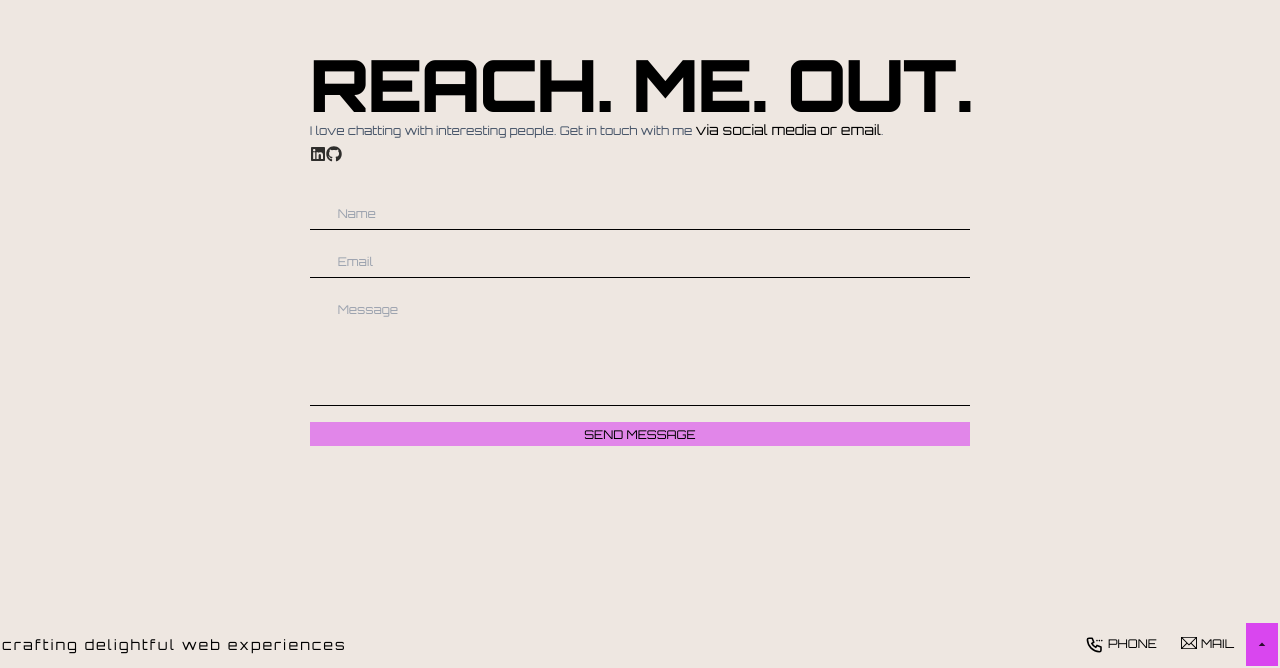
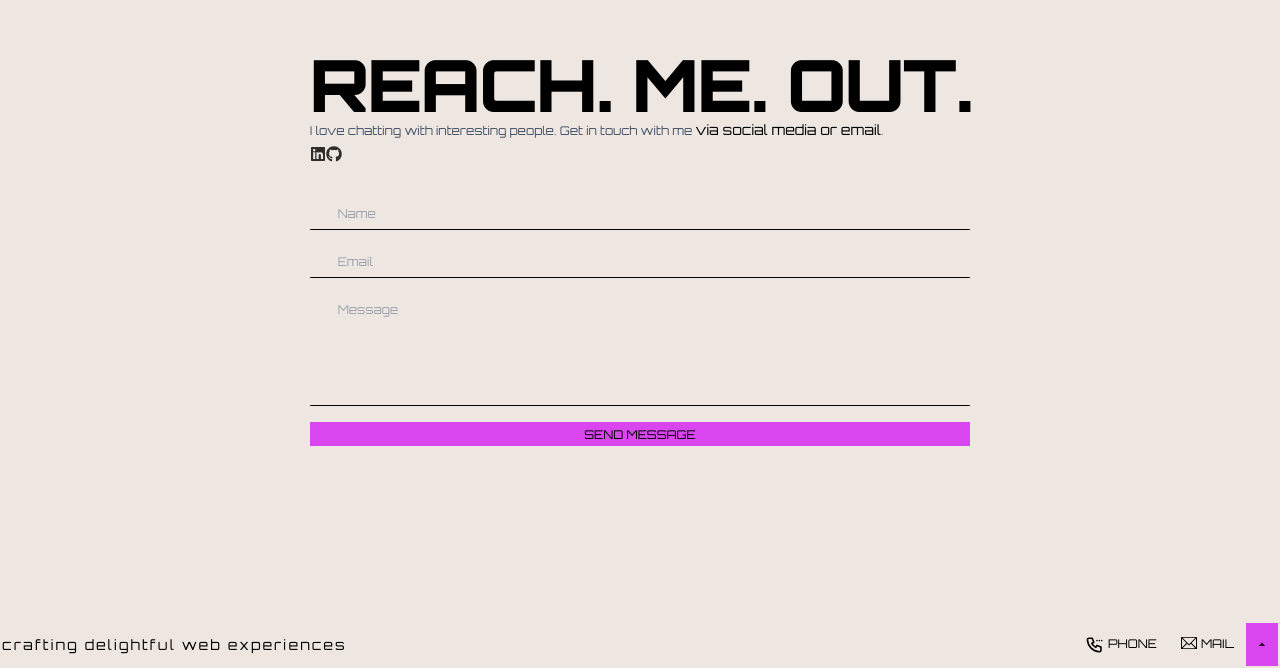
Before and after one commit to DiegoCstyles/portfolio, a Next.js app: page / in a window 1280 px wide. Shown: the part 3269-3937 px from the top of the page. Built offline with nearby package versions, Linux system fonts and the light colour scheme.

Commit message:
Update Section.tsx

```diff
--- a/components/Contact/Section.tsx
+++ b/components/Contact/Section.tsx
@@ -116,7 +116,7 @@ const Section = ({ currentLanguage }: ContactProps) => {
                 required
               ></textarea>
 
-              <button type="submit" className="flex flex-col items-center justify-center zoom-effect bg-fuchsia-500/60 dark:bg-fuchsia-500/60 text-black dark:text-white hover:visible pb-[2px] pt-1 text-xs uppercase leading-normal transition delay-100 duration-200 ease-in active:text-gray-400 px-6 py-3 font-lg">
+              <button type="submit" className="flex flex-col items-center justify-center zoom-effect bg-fuchsia-500 dark:bg-fuchsia-500 text-black dark:text-white hover:visible pb-[2px] pt-1 text-xs uppercase leading-normal transition delay-100 duration-200 ease-in active:text-gray-400 px-6 py-3 font-lg">
                 <span className="text-center">{translations[currentLanguage].send}</span>
               </button>
 
```
